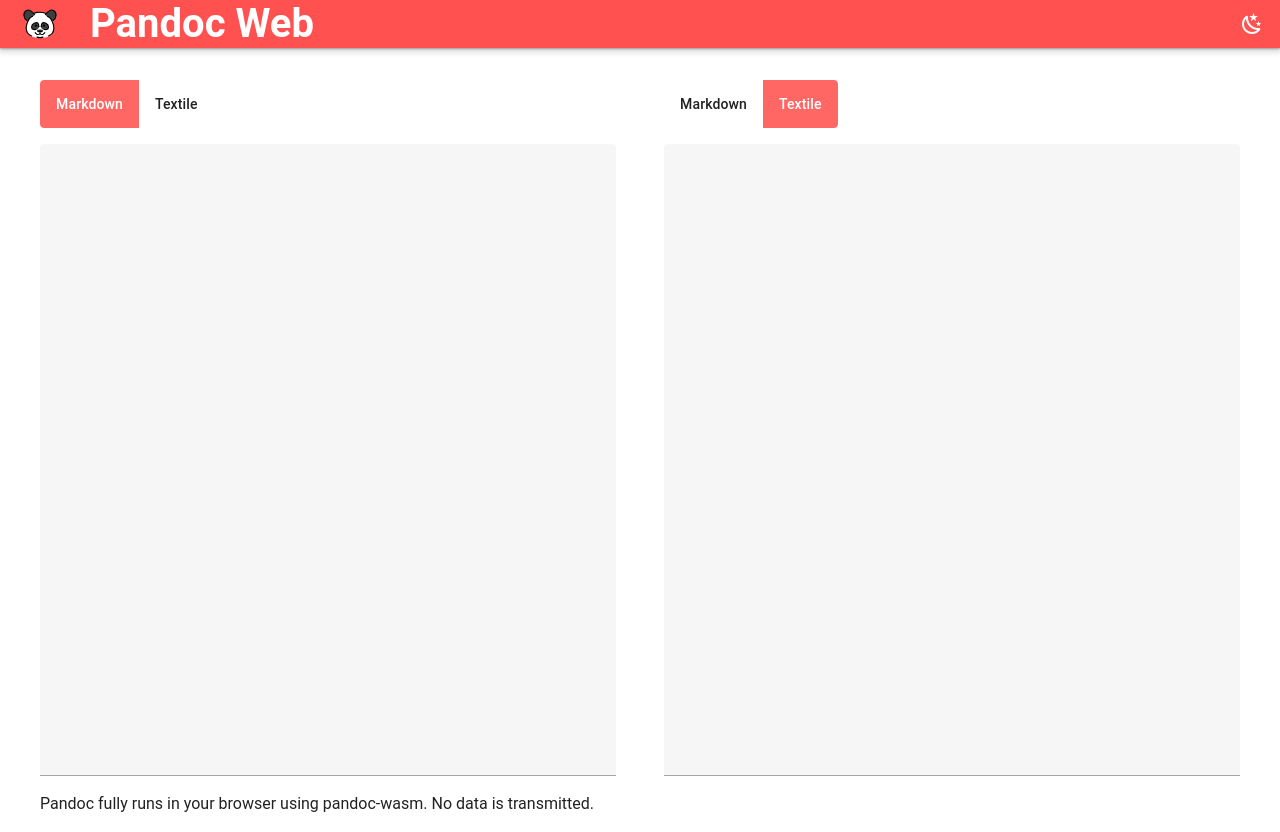
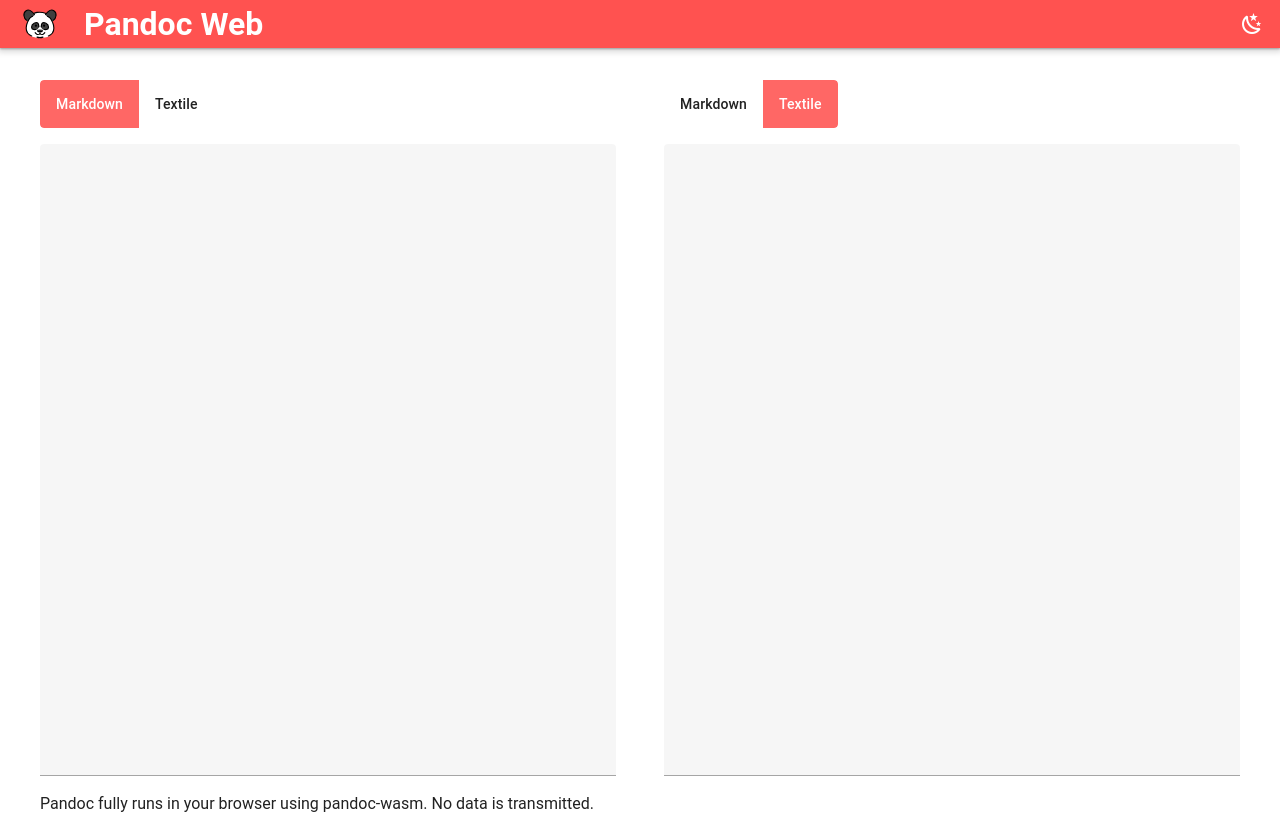
Before and after one commit to synyx/pandoc-web, a Vue app: page / in a window 1280 px wide. Built offline with nearby package versions, Linux system fonts and the light colour scheme; a small style sheet from the web is missing.

Commit message:
chore: reduce header font size

```diff
--- a/src/App.vue
+++ b/src/App.vue
@@ -5,7 +5,7 @@
         <template #title>
           <div class="title">
             <v-img :inline="true" width="40px" src="/panda.svg" />
-            <h1 class="text-h6">Pandoc Web</h1>
+            <h1>Pandoc Web</h1>
           </div>
         </template>
         <template #append>
@@ -31,5 +31,6 @@ import PandocConverter from '@/components/PandocConverter.vue';
 
 .title h1 {
   margin-left: 0.75em;
+  font-size: 2rem;
 }
 </style>
```
